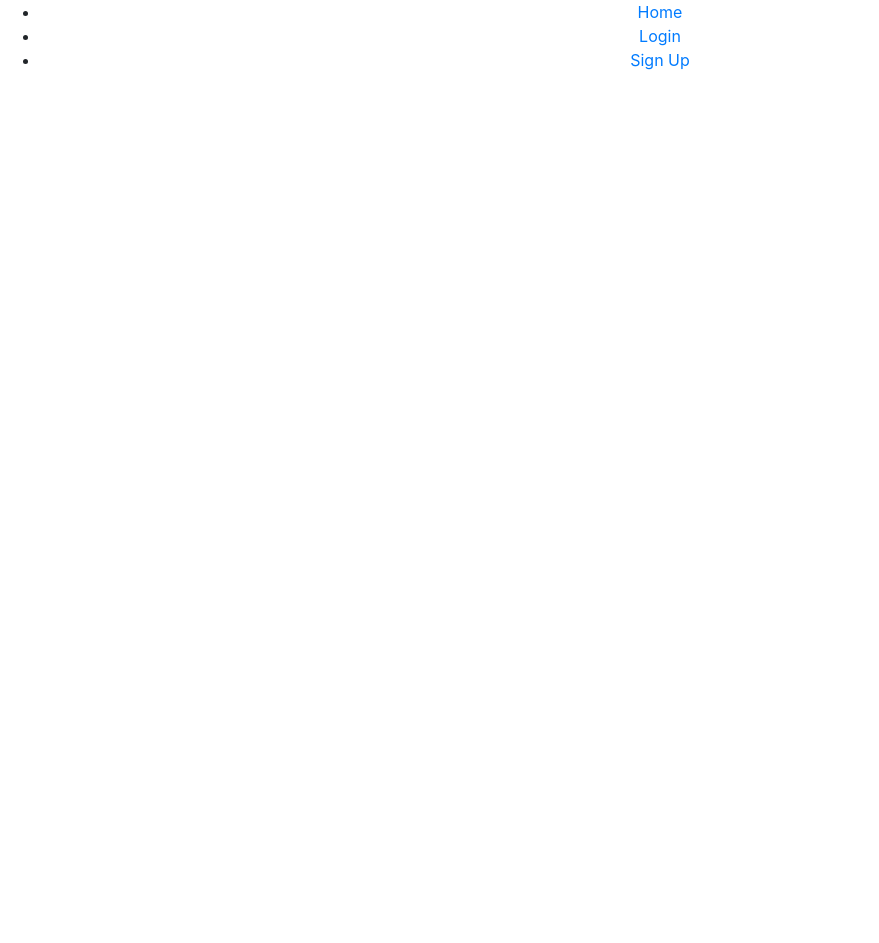
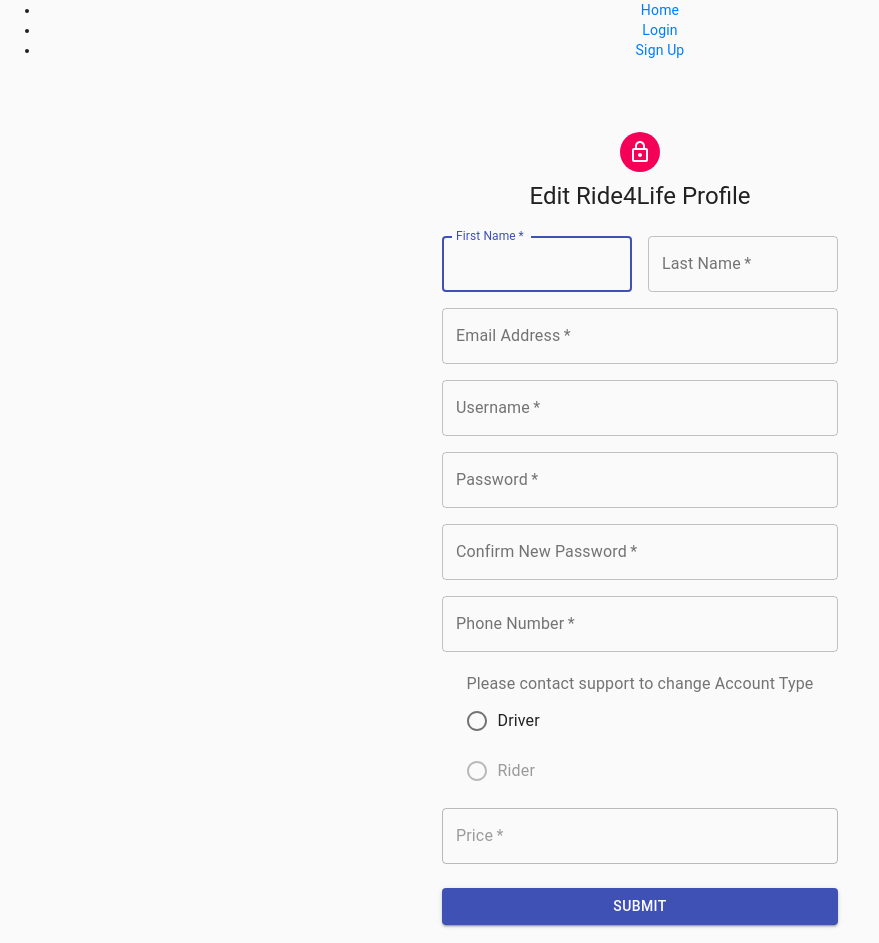
Before and after one commit to Ride4Life/Front-End, a React (Create React App) app: page /edit-profile in a window 1280 px wide. Shown: the top 943 px of the page, without its empty margins (0-879 px from the left). Before the commit the page ends 800 px from the top, so only its background shows below. Built offline with nearby package versions, Linux system fonts and the light colour scheme.

Commit message:
created Edit Prfile Form using material UI - needs to be set up still

```diff
--- a/package.json
+++ b/package.json
@@ -10,19 +10,17 @@
     "@testing-library/react": "^9.3.2",
     "@testing-library/user-event": "^8.1.0",
     "axios": "^0.19.2",
-
     "bootstrap": "^4.4.1",
     "formik": "^2.1.3",
     "prop-types": "^15.7.2",
-
     "react": "^16.12.0",
     "react-dom": "^16.12.0",
     "react-loader-spinner": "^3.1.5",
     "react-masonry-css": "^1.0.14",
     "react-redux": "^7.1.3",
     "react-router-dom": "^5.1.2",
+    "react-scripts": "3.3.1",
     "reactstrap": "^8.4.1",
-    "react-scripts": "3.3.1",
     "redux": "^4.0.5",
     "redux-devtools-extension": "^2.13.8",
     "redux-thunk": "^2.3.0",
--- a/src/App.js
+++ b/src/App.js
@@ -12,6 +12,7 @@
 
 import RideRequesterForm from './components/RideRegisterForm'
 import FormikUserLoginForm from './components/UserLoginForm';
+import SignUp from './components/EditProfileForm'
 import PrivateRoute from "./components/PrivateRoute";
 import { Nav } from "./components/Nav"
 import ProfilePage from './ProfilePage/Driver/ProfilePage';
@@ -24,6 +25,7 @@
           <Route exact path="/" />
           <Route path="/login" component={FormikUserLoginForm} />
           <Route path="/register" component={RideRequesterForm} />
+          <Route path="/edit-profile" component={SignUp} />
           {/* <PrivateRoute path="/driver-dashboard" component={DriverDashboard} />
           <PrivateRoute path="/rider-dashboard" component={RiderDashboard} /> */}
         </Switch>
--- /dev/null
+++ b/src/components/EditProfileForm.js
@@ -0,0 +1,278 @@
+import React from 'react';
+import Avatar from '@material-ui/core/Avatar';
+import Button from '@material-ui/core/Button';
+import CssBaseline from '@material-ui/core/CssBaseline';
+import TextField from '@material-ui/core/TextField';
+import FormControlLabel from '@material-ui/core/FormControlLabel';
+import Checkbox from '@material-ui/core/Checkbox';
+import Link from '@material-ui/core/Link';
+import Grid from '@material-ui/core/Grid';
+import Box from '@material-ui/core/Box';
+import LockOutlinedIcon from '@material-ui/icons/LockOutlined';
+import Typography from '@material-ui/core/Typography';
+import { makeStyles } from '@material-ui/core/styles';
+import Container from '@material-ui/core/Container';
+
+import Radio from '@material-ui/core/Radio';
+import RadioGroup from '@material-ui/core/RadioGroup';
+import FormHelperText from '@material-ui/core/FormHelperText';
+import FormControl from '@material-ui/core/FormControl';
+import FormLabel from '@material-ui/core/FormLabel';
+
+function Copyright() {
+  return (
+    <Typography variant="body2" color="textSecondary" align="center">
+      {'Copyright © '}
+      <Link color="inherit" href="https://material-ui.com/">
+        Ride For Life
+      </Link>{' '}
+      {new Date().getFullYear()}
+      {'.'}
+    </Typography>
+  );
+}
+
+const useStyles = makeStyles(theme => ({
+  paper: {
+    marginTop: theme.spacing(8),
+    display: 'flex',
+    flexDirection: 'column',
+    alignItems: 'center',
+  },
+  avatar: {
+    margin: theme.spacing(1),
+    backgroundColor: theme.palette.secondary.main,
+  },
+  form: {
+    width: '100%', // Fix IE 11 issue.
+    marginTop: theme.spacing(3),
+  },
+  submit: {
+    margin: theme.spacing(3, 0, 2),
+  },
+  formControl: {
+    margin: theme.spacing(3,0, 1),
+  },
+}));
+
+export default function SignUp() {
+  const classes = useStyles();
+  const [value, setValue] = React.useState('female');
+  const handleChange = event => {
+    setValue(event.target.value);
+  };
+
+  return (
+    <Container component="main" maxWidth="xs">
+      <CssBaseline />
+      <div className={classes.paper}>
+        <Avatar className={classes.avatar}>
+          <LockOutlinedIcon />
+        </Avatar>
+        <Typography component="h1" variant="h5">
+          Edit Ride4Life Profile
+        </Typography>
+        <form className={classes.form} noValidate>
+          <Grid container spacing={2}>
+            <Grid item xs={12} sm={6}>
+              <TextField
+                autoComplete="fname"
+                name="firstName"
+                variant="outlined"
+                required
+                fullWidth
+                id="firstName"
+                label="First Name"
+                autoFocus
+              />
+            </Grid>
+            <Grid item xs={12} sm={6}>
+              <TextField
+                variant="outlined"
+                required
+                fullWidth
+                id="lastName"
+                label="Last Name"
+                name="lastName"
+                autoComplete="lname"
+              />
+            </Grid>
+            <Grid item xs={12}>
+              <TextField
+                variant="outlined"
+                required
+                fullWidth
+                id="email"
+                label="Email Address"
+                name="email"
+                autoComplete="email"
+              />
+            </Grid>
+            <Grid item xs={12}>
+              <TextField
+                variant="outlined"
+                required
+                fullWidth
+                id="username"
+                label="Username"
+                name="username"
+                autoComplete="username"
+              />
+            </Grid>
+            <Grid item xs={12}>
+              <TextField
+                variant="outlined"
+                required
+                fullWidth
+                name="password"
+                label="Password"
+                type="password"
+                id="password"
+                autoComplete="current-password"
+              />
+            </Grid>
+            <Grid item xs={12}>
+              <TextField
+                variant="outlined"
+                required
+                fullWidth
+                name="password"
+                label="Confirm New Password"
+                type="password"
+                id="password"
+                autoComplete="current-password"
+              />
+            </Grid>
+            {/* <Grid item xs={12}>
+              <FormControlLabel
+                control={<Checkbox value="allowExtraEmails" color="primary" />}
+                label="I approve the changes made above."
+              />
+            </Grid> */}
+             <Grid item xs={12}>
+              <TextField
+                variant="outlined"
+                required
+                fullWidth
+                name="password"
+                label="Phone Number"
+                type="phone number"
+                id="phoneNumber"
+                autoComplete="phone"
+              />
+            </Grid>
+
+          </Grid>
+          <FormControl component="fieldset" className={classes.formControl}>
+        <FormLabel component="legend">Please contact support to change Account Type</FormLabel>
+        <RadioGroup aria-label="gender" name="gender1" value={value} onChange={handleChange}>
+          {/* <FormControlLabel value="female" control={<Radio />} label="Driver" /> */}
+          <FormControlLabel value="driver" control={<Radio />} label="Driver" />
+          <FormControlLabel
+            value="disabled"
+            disabled
+            control={<Radio />}
+            label="Rider"
+          />
+        </RadioGroup>
+
+      </FormControl>
+      <Grid item xs={12}>
+            <TextField disabled
+            variant="outlined"
+            required
+            fullWidth
+            name="password"
+            label="Price"
+            type="price"
+            id="price"
+            autoComplete="price"
+            />
+        </Grid>
+
+          <Button
+            type="submit"
+            fullWidth
+            variant="contained"
+            color="primary"
+            className={classes.submit}
+          >
+            Submit
+          </Button>
+          <Grid container justify="flex-end">
+            <Grid item>
+              <Link href="#" variant="body2">
+                Contact support
+              </Link>
+            </Grid>
+          </Grid>
+
+
+        </form>
+      </div>
+      <Box mt={5}>
+        <Copyright />
+      </Box>
+    </Container>
+
+
+
+
+
+
+// //   return (
+// //     <div>
+// //       <FormControl component="fieldset" className={classes.formControl}>
+// //         <FormLabel component="legend">Gender</FormLabel>
+// //         <RadioGroup aria-label="gender" name="gender1" value={value} onChange={handleChange}>
+// //           <FormControlLabel value="female" control={<Radio />} label="Female" />
+// //           <FormControlLabel value="male" control={<Radio />} label="Male" />
+// //           <FormControlLabel value="other" control={<Radio />} label="Other" />
+// //           <FormControlLabel
+// //             value="disabled"
+// //             disabled
+// //             control={<Radio />}
+// //             label="(Disabled option)"
+// //           />
+// //         </RadioGroup>
+// //       </FormControl>
+// //       <FormControl component="fieldset" className={classes.formControl}>
+// //         <FormLabel component="legend">Gender</FormLabel>
+// //         <RadioGroup aria-label="gender" name="gender2" value={value} onChange={handleChange}>
+// //           <FormControlLabel
+// //             value="female"
+// //             control={<Radio color="primary" />}
+// //             label="Female"
+// //             labelPlacement="start"
+// //           />
+// //           <FormControlLabel
+// //             value="male"
+// //             control={<Radio color="primary" />}
+// //             label="Male"
+// //             labelPlacement="start"
+// //           />
+// //           <FormControlLabel
+// //             value="other"
+// //             control={<Radio color="primary" />}
+// //             label="Other"
+// //             labelPlacement="start"
+// //           />
+// //           <FormControlLabel
+// //             value="disabled"
+// //             disabled
+// //             control={<Radio />}
+// //             label="(Disabled option)"
+// //             labelPlacement="start"
+// //           />
+// //         </RadioGroup>
+// //         <FormHelperText>labelPlacement start</FormHelperText>
+// //       </FormControl>
+// //     </div>
+//   );
+// }
+
+
+
+
+  );
+}
```
Also changed, not shown: 1 other file (tests, documents, lock files or other folders).
